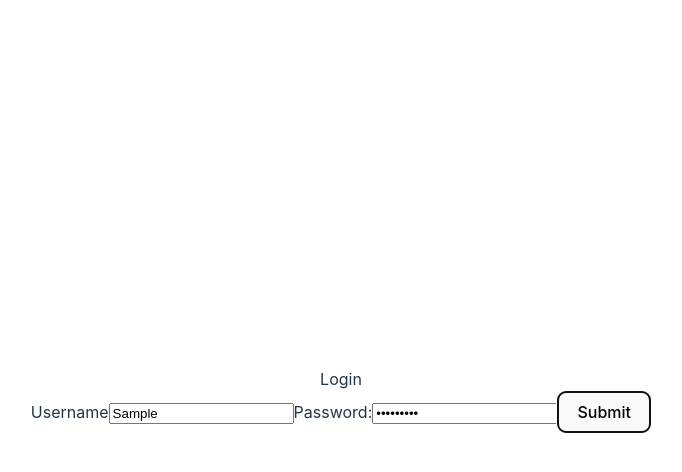
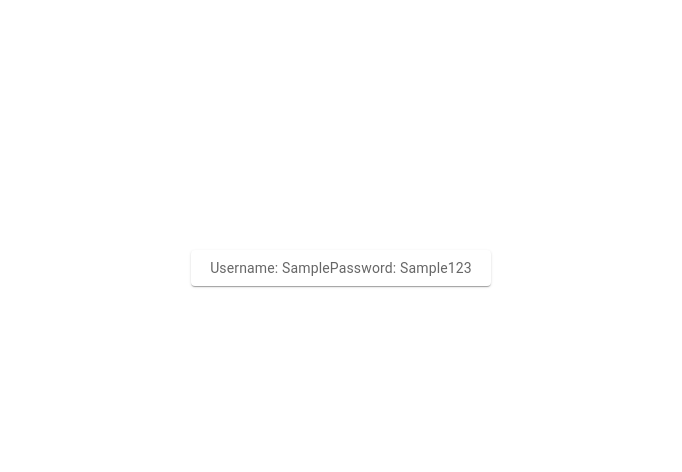
Before and after one commit to SammyCodee/React-TS-Portfolio, a React (Vite) app: page / in a window 1280 px wide. Both pictures are taken after typing "Sample", "Sample123" into the empty fields and a click on the button "Submit". Shown: the top 472 px of the page, without its empty margins (299-981 px from the left). Built offline with nearby package versions, Linux system fonts and the light colour scheme.

Commit message:
Move the login to pages.

```diff
--- a/src/App.tsx
+++ b/src/App.tsx
@@ -1,8 +1,9 @@
 import "./App.css";
-import React from "react";
+import React, { Suspense } from "react";
+import { useAppDispatch, useAppSelector } from "./redux/hooks";
 
 const Login = React.lazy(() =>
-    import("./components/login").then(({ Login }) => ({ default: Login }))
+    import("./pages/login").then(({ Login }) => ({ default: Login }))
 );
 
 const Main = React.lazy(() =>
@@ -10,10 +11,11 @@ const Main = React.lazy(() =>
 );
 
 function App() {
+    const isSuccessLogin = useAppSelector((state) => state.user.isSuccess);
     return (
-        <div className="App">
-            <Login />
-        </div>
+        <Suspense fallback={<div>Loading...</div>}>
+            <div className="App">{isSuccessLogin ? <Main /> : <Login />}</div>
+        </Suspense>
     );
 }
 
--- a/src/pages/main/Main.tsx
+++ b/src/pages/main/Main.tsx
@@ -2,20 +2,35 @@ import React from "react";
 import Box from "@mui/material/Box";
 import Stack from "@mui/material/Stack";
 import { useAppDispatch, useAppSelector } from "../../redux/hooks";
+import { styled } from "@mui/material/styles";
+import Paper from "@mui/material/Paper";
 
 const Main = () => {
     const userData = useAppSelector((state) => state.user.user);
     const getUsername = userData.username;
     const getPassword = userData.password;
+
+    const Item = styled(Paper)(({ theme }) => ({
+        backgroundColor: theme.palette.mode === "dark" ? "#1A2027" : "#fff",
+        ...theme.typography.body2,
+        padding: theme.spacing(1),
+        textAlign: "center",
+        color: theme.palette.text.secondary,
+    }));
+
     return (
         <Box
             sx={{
+                width: 300,
+                height: 300,
                 backgroundColor: "white",
             }}
         >
             <Stack spacing={2}>
-                <span>Username: {getUsername}</span>
-                <span>Password: {getPassword}</span>
+                <Item>
+                    <span>Username: {getUsername}</span>
+                    <span>Password: {getPassword}</span>
+                </Item>
             </Stack>
         </Box>
     );
--- a/src/redux/user/userSlice.ts
+++ b/src/redux/user/userSlice.ts
@@ -1,5 +1,5 @@
 import { createSlice, PayloadAction } from '@reduxjs/toolkit'
-import {user} from '../../components/login/types';
+import {user} from '../../pages/login/types';
 
 const initialState: user = {
     user: {
```
Also changed, not shown: src/pages/login/Login.tsx (renamed from src/components/login/Login.tsx), src/pages/login/index.ts (renamed from src/components/login/index.ts), src/pages/login/types.ts (renamed from src/components/login/types.ts).
